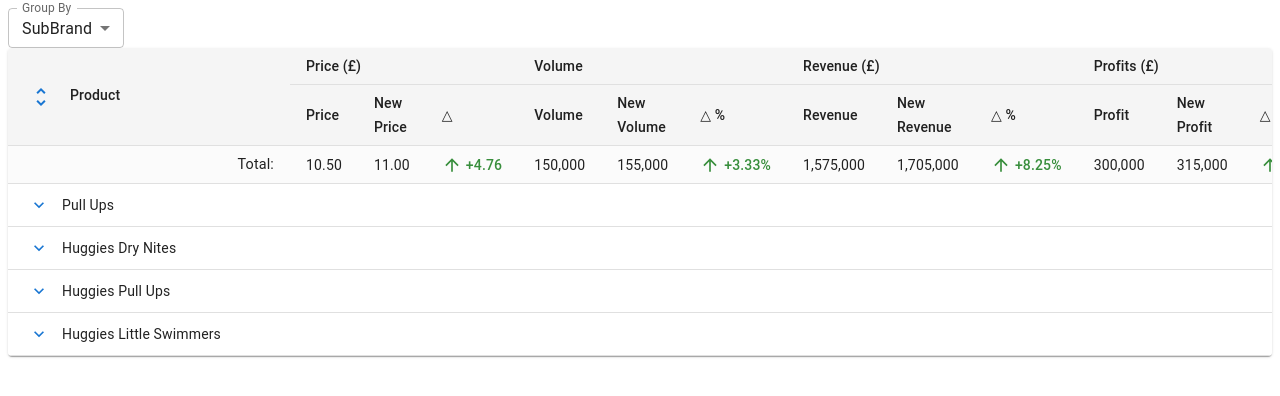
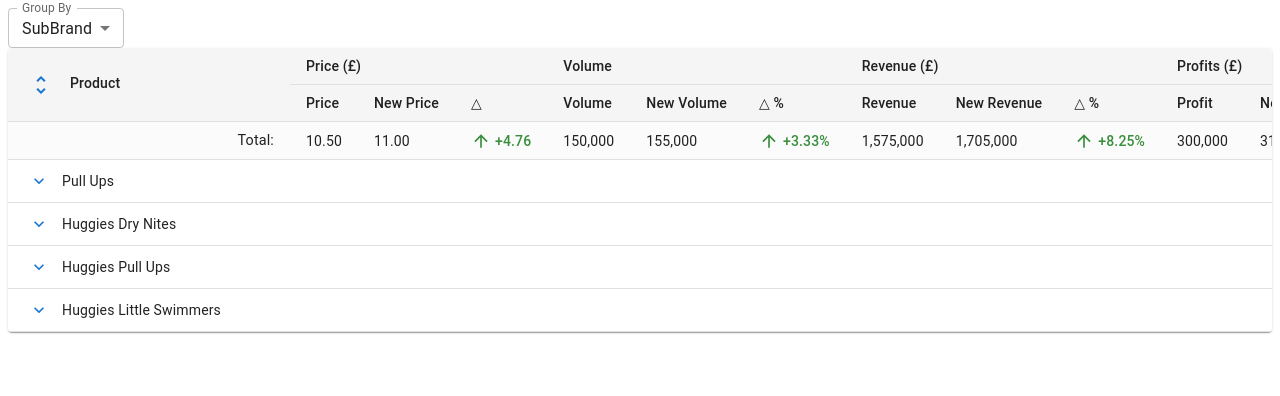
Before and after one commit to shanawarAnsari/Scenario-planner, a React (Create React App) app in the folder scenario-planner/: page / in a window 1280 px wide. Shown: the top 396 px of the page. Built offline with nearby package versions, Linux system fonts and the light colour scheme.

Commit message:
results-table-final-2

```diff
--- a/scenario-planner/src/scenario-planner/Planner/ResultsTableView.css
+++ b/scenario-planner/src/scenario-planner/Planner/ResultsTableView.css
@@ -34,3 +34,8 @@
   background-color: #fbfbfb;
   font-weight: bold;
 }
+
+/* No-wrap class */
+.no-wrap {
+  white-space: nowrap;
+}
--- a/scenario-planner/src/scenario-planner/Planner/ResultsTableView.tsx
+++ b/scenario-planner/src/scenario-planner/Planner/ResultsTableView.tsx
@@ -80,34 +80,38 @@
   showPromoType?: boolean;
 }> = ({ item, indentLevel, showPromoType = true }) => {
   // For DataRow, always indent one level more than the grouping row
-  const paddingLeft = 16 + indentLevel * 24;
+  const paddingLeft = 32 + indentLevel * 24;
 
   return (
     <TableRow key={item.pid}>
-      <TableCell style={{ paddingLeft, minWidth: 250 }}>
+      <TableCell className="no-wrap" style={{ paddingLeft, minWidth: 150 }}>
         {showPromoType && <span>{item.promoType}</span>}
         {!showPromoType && item.osku}
       </TableCell>
-      <TableCell>{item.ppk.toFixed(2)}</TableCell>
-      <TableCell>{item.ppka.toFixed(2)}</TableCell>
-      <TableCell>{formatDeltaValue(item.deltaPpk)}</TableCell>
-      <TableCell>{item.vpk.toLocaleString()}</TableCell>
-      <TableCell>{item.vpka.toLocaleString()}</TableCell>
-      <TableCell>{formatDeltaValue(item.deltaVpk, true)}</TableCell>
-      <TableCell>
+      <TableCell className="no-wrap">{item.ppk.toFixed(2)}</TableCell>
+      <TableCell className="no-wrap">{item.ppka.toFixed(2)}</TableCell>
+      <TableCell className="no-wrap">{formatDeltaValue(item.deltaPpk)}</TableCell>
+      <TableCell className="no-wrap">{item.vpk.toLocaleString()}</TableCell>
+      <TableCell className="no-wrap">{item.vpka.toLocaleString()}</TableCell>
+      <TableCell className="no-wrap">
+        {formatDeltaValue(item.deltaVpk, true)}
+      </TableCell>
+      <TableCell className="no-wrap">
         {item.r.toLocaleString(undefined, { maximumFractionDigits: 2 })}
       </TableCell>
-      <TableCell>
+      <TableCell className="no-wrap">
         {item.ra.toLocaleString(undefined, { maximumFractionDigits: 2 })}
       </TableCell>
-      <TableCell>{formatDeltaValue(item.deltaRev, true)}</TableCell>
-      <TableCell>
+      <TableCell className="no-wrap">
+        {formatDeltaValue(item.deltaRev, true)}
+      </TableCell>
+      <TableCell className="no-wrap">
         {item.pb.toLocaleString(undefined, { maximumFractionDigits: 2 })}
       </TableCell>
-      <TableCell>
+      <TableCell className="no-wrap">
         {item.pa.toLocaleString(undefined, { maximumFractionDigits: 2 })}
       </TableCell>
-      <TableCell>{formatDeltaValue(item.pd, true)}</TableCell>
+      <TableCell className="no-wrap">{formatDeltaValue(item.pd, true)}</TableCell>
     </TableRow>
   );
 };
@@ -152,7 +156,7 @@
 }> = ({ allExpanded, toggleAllGroups }) => (
   <TableHead>
     <TableRow>
-      <TableCell rowSpan={3} style={{ minWidth: 250 }}>
+      <TableCell className="no-wrap" style={{ minWidth: 250 }} rowSpan={3}>
         <Box>
           <Tooltip title={allExpanded ? "Collapse All" : "Expand All"}>
             <IconButton
@@ -166,24 +170,32 @@
           <span style={{ marginLeft: "12px" }}>Product</span>
         </Box>
       </TableCell>
-      <TableCell colSpan={3}>Price (£)</TableCell>
-      <TableCell colSpan={3}>Volume</TableCell>
-      <TableCell colSpan={3}>Revenue (£)</TableCell>
-      <TableCell colSpan={3}>Profits (£)</TableCell>
+      <TableCell className="no-wrap" colSpan={3}>
+        Price (£)
+      </TableCell>
+      <TableCell className="no-wrap" colSpan={3}>
+        Volume
+      </TableCell>
+      <TableCell className="no-wrap" colSpan={3}>
+        Revenue (£)
+      </TableCell>
+      <TableCell className="no-wrap" colSpan={3}>
+        Profits (£)
+      </TableCell>
     </TableRow>
     <TableRow>
-      <TableCell>Price</TableCell>
-      <TableCell>New Price</TableCell>
-      <TableCell>△</TableCell>
-      <TableCell>Volume</TableCell>
-      <TableCell>New Volume</TableCell>
-      <TableCell>△ %</TableCell>
-      <TableCell>Revenue</TableCell>
-      <TableCell>New Revenue</TableCell>
-      <TableCell>△ %</TableCell>
-      <TableCell>Profit</TableCell>
-      <TableCell>New Profit</TableCell>
-      <TableCell>△ %</TableCell>
+      <TableCell className="no-wrap">Price</TableCell>
+      <TableCell className="no-wrap">New Price</TableCell>
+      <TableCell className="no-wrap">△</TableCell>
+      <TableCell className="no-wrap">Volume</TableCell>
+      <TableCell className="no-wrap">New Volume</TableCell>
+      <TableCell className="no-wrap">△ %</TableCell>
+      <TableCell className="no-wrap">Revenue</TableCell>
+      <TableCell className="no-wrap">New Revenue</TableCell>
+      <TableCell className="no-wrap">△ %</TableCell>
+      <TableCell className="no-wrap">Profit</TableCell>
+      <TableCell className="no-wrap">New Profit</TableCell>
+      <TableCell className="no-wrap">△ %</TableCell>
     </TableRow>
   </TableHead>
 );
@@ -389,55 +401,63 @@
           <TableBody>
             {/* Total row at the top of the table - Using hardcoded values */}
             <TableRow className="total-row">
-              <TableCell align={"right"} colSpan={1}>
+              <TableCell className="no-wrap" align={"right"} colSpan={1}>
                 <Typography variant="subtitle1" sx={{ fontSize: "0.9rem" }}>
                   Total:
                 </Typography>
               </TableCell>
-              <TableCell>
+              <TableCell className="no-wrap">
                 <span>{totals.avgPpk.toFixed(2)}</span>
               </TableCell>
-              <TableCell>
+              <TableCell className="no-wrap">
                 <span>{totals.avgPpka.toFixed(2)}</span>
               </TableCell>
-              <TableCell>{formatDeltaValue(totals.deltaPpk)}</TableCell>
-              <TableCell>
+              <TableCell className="no-wrap">
+                {formatDeltaValue(totals.deltaPpk)}
+              </TableCell>
+              <TableCell className="no-wrap">
                 <span>{totals.totalVpk.toLocaleString()}</span>
               </TableCell>
-              <TableCell>
+              <TableCell className="no-wrap">
                 <span>{totals.totalVpka.toLocaleString()}</span>
               </TableCell>
-              <TableCell>{formatDeltaValue(totals.deltaVpk, true)}</TableCell>
-              <TableCell>
+              <TableCell className="no-wrap">
+                {formatDeltaValue(totals.deltaVpk, true)}
+              </TableCell>
+              <TableCell className="no-wrap">
                 <span>
                   {totals.totalRev.toLocaleString(undefined, {
                     maximumFractionDigits: 2,
                   })}
                 </span>
               </TableCell>
-              <TableCell>
+              <TableCell className="no-wrap">
                 <span>
                   {totals.totalRevA.toLocaleString(undefined, {
                     maximumFractionDigits: 2,
                   })}
                 </span>
               </TableCell>
-              <TableCell>{formatDeltaValue(totals.deltaRev, true)}</TableCell>
-              <TableCell>
+              <TableCell className="no-wrap">
+                {formatDeltaValue(totals.deltaRev, true)}
+              </TableCell>
+              <TableCell className="no-wrap">
                 <span>
                   {totals.totalProfit.toLocaleString(undefined, {
                     maximumFractionDigits: 2,
                   })}
                 </span>
               </TableCell>
-              <TableCell>
+              <TableCell className="no-wrap">
                 <span>
                   {totals.totalProfitA.toLocaleString(undefined, {
                     maximumFractionDigits: 2,
                   })}
                 </span>
               </TableCell>
-              <TableCell>{formatDeltaValue(totals.deltaProfit, true)}</TableCell>
+              <TableCell className="no-wrap">
+                {formatDeltaValue(totals.deltaProfit, true)}
+              </TableCell>
             </TableRow>
 
             {/* Grouped data rows */}
```
